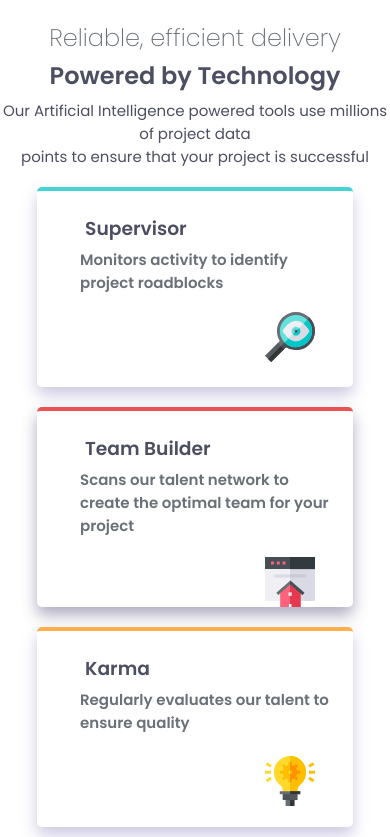
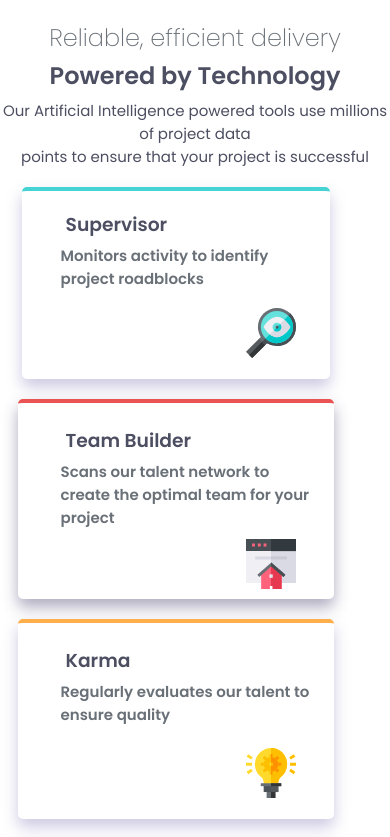
Before and after one commit to Appseries360/Four-card-feature-section-master, a plain HTML site: page index.html in a window 390 px wide. Shown: the top 837 px of the page. Drawn offline with Linux system fonts and the light colour scheme; a web font is replaced by a local one.

Commit message:
Update style.css

```diff
--- a/style.css
+++ b/style.css
@@ -43,7 +43,7 @@ body {
     border-top: 4px solid hsl(180, 62%, 55%);
     box-shadow: 0px 8px 15px  rgba(134, 125, 185, 0.415);
     height: 160px;
-    padding: 18px;
+    padding: 14px;
 }
  .test {
   margin-left: 25px;
@@ -141,9 +141,11 @@ body {
         max-width: 240px;
         flex-direction: column;
         position: relative;
-        left: 25%;
+        left: 20%;
     }
-
+     .card-2 img{
+        margin-top: 10px;
+    }
 
 }
 @media (max-width: 320px) {
@@ -153,9 +155,9 @@ body {
         max-width: 200px;
         flex-direction: column;
        position: relative;
-       left: 25%;
+       left: 20%;
     }
     .card-2 img{
-        margin-top: 15px;
+        margin-top: 10px;
     }
 }
```
